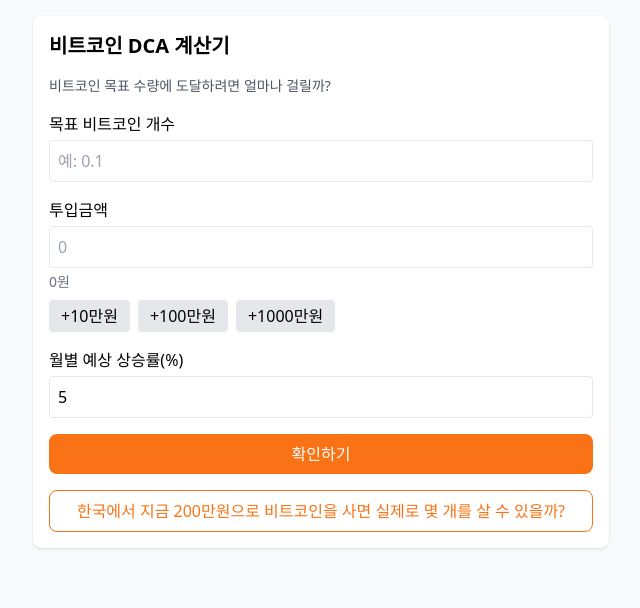
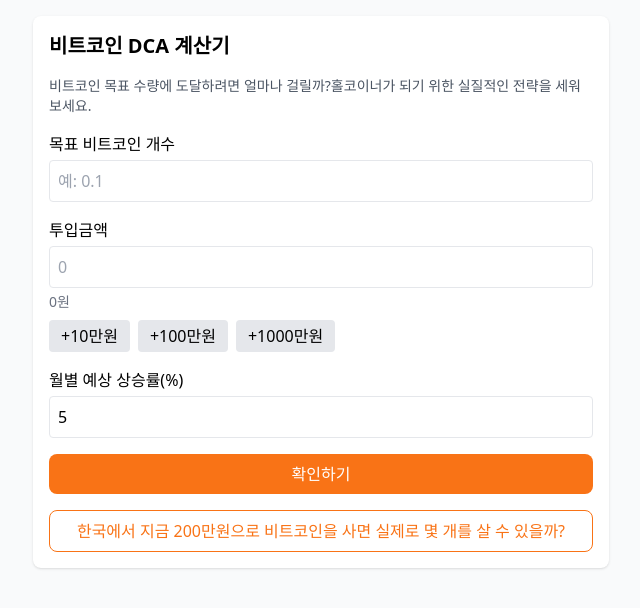
Before and after one commit to yoonly93/dcabtc, a plain HTML site: page index.html in a window 1280 px wide. Shown: the whole page, without its empty margins (319-959 px from the left). Drawn offline with nearby package versions, Linux system fonts and the light colour scheme; no server answers.

Commit message:
Update index.html

```diff
--- a/index.html
+++ b/index.html
@@ -14,7 +14,7 @@
   <div class="max-w-xl mx-auto bg-white p-4 rounded-lg shadow space-y-4">
     <h1 class="text-xl font-bold mb-1">비트코인 DCA 계산기</h1>
 <p class="text-gray-600 text-sm mb-3">
-  비트코인 목표 수량에 도달하려면 얼마나 걸릴까?
+  비트코인 목표 수량에 도달하려면 얼마나 걸릴까?</b>홀코이너가 되기 위한 실질적인 전략을 세워보세요.
 </p>
     <!-- 목표 BTC -->
     <div>
```
